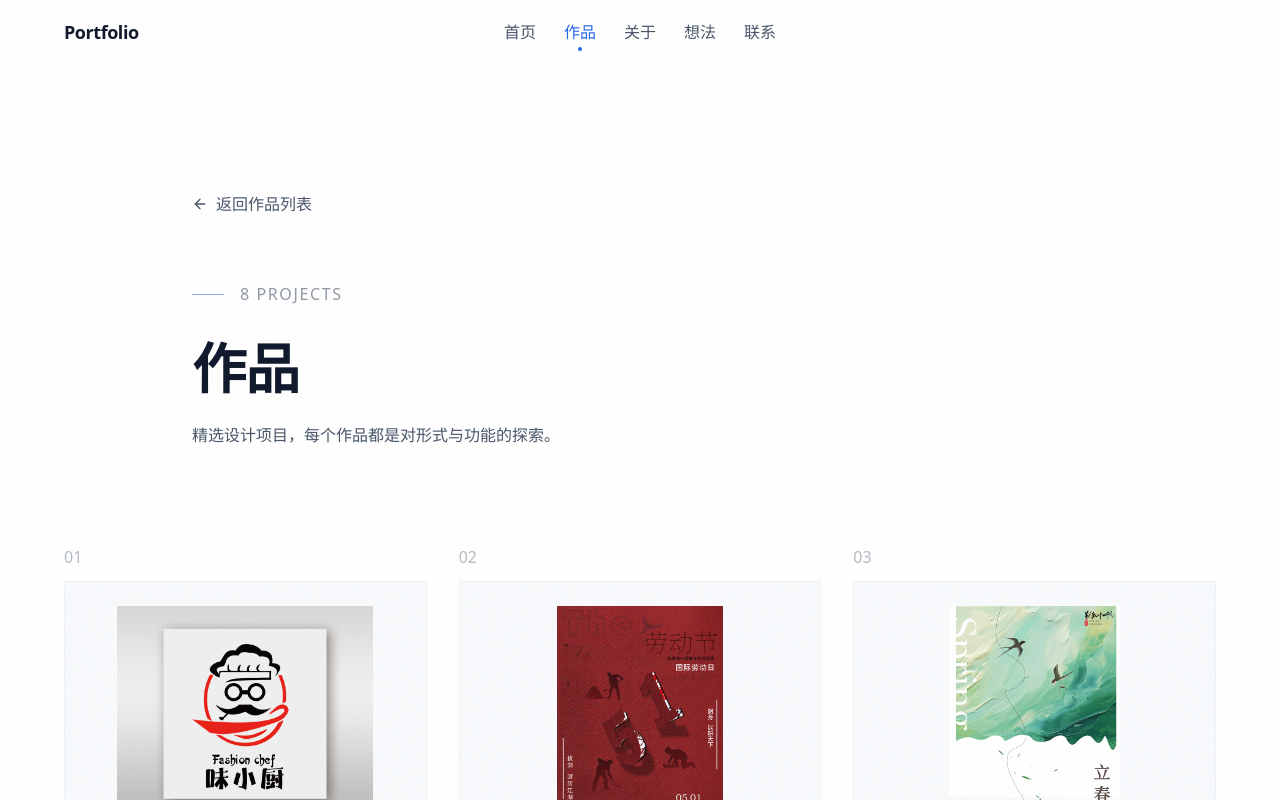
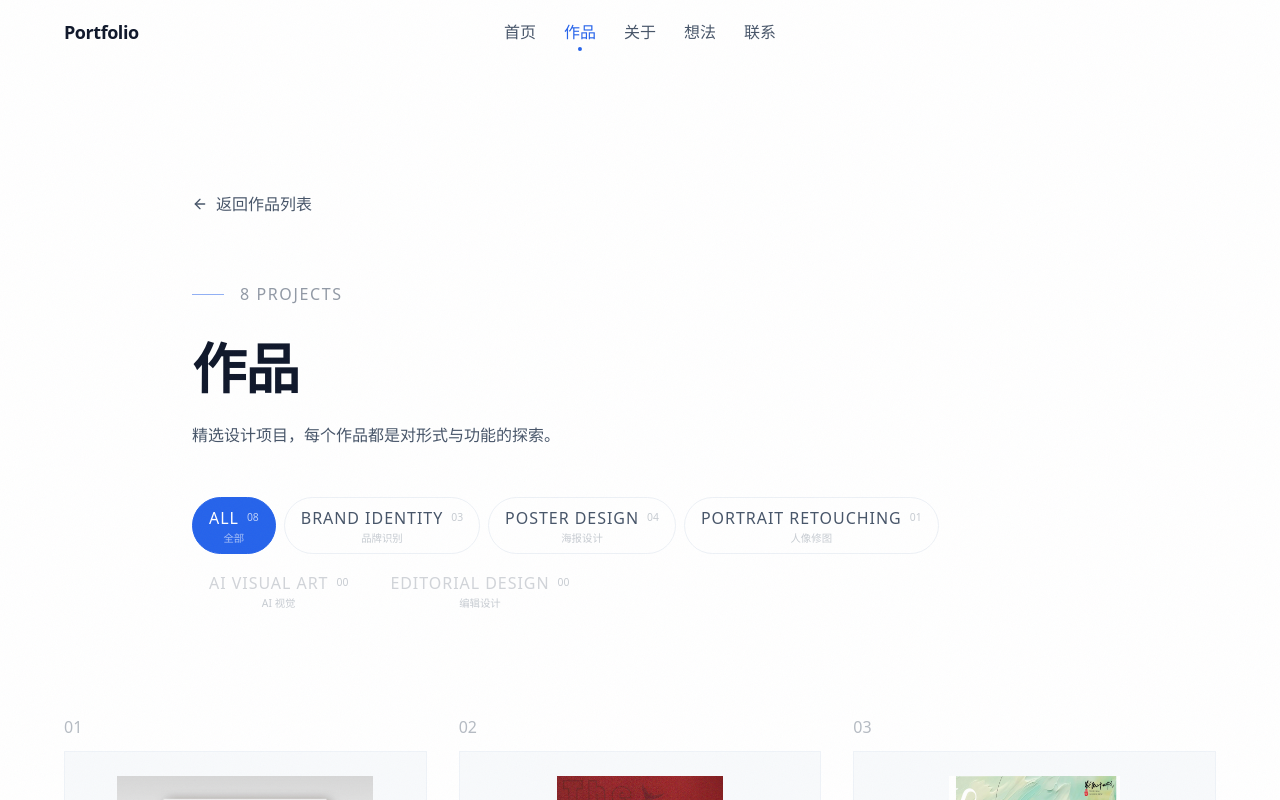
Before and after one commit to maybeable/Ming.-Portfolio-website, a Next.js app: page /works in a window 1280 px wide. Shown: the top 800 px of the page. Built offline with nearby package versions, Linux system fonts and the light colour scheme.

Commit message:
feat: 统一作品分类体系，新增 CategoryFilter 筛选组件
规范化全部 8 个项目为 5 个统一分类（Brand Identity / Poster Design / Portrait Retouching / AI Visual Art / Editorial Design），新增 URL 参数驱动的双语分类筛选栏

```diff
--- a/content/works/Logo设计.mdx
+++ b/content/works/Logo设计.mdx
@@ -1,7 +1,7 @@
 ---
 order: 1
 title: "Logo 设计"
-category: "Restaurant Branding"
+category: "Brand Identity"
 year: "2026"
 cover: "/images/works/logo-design.jpg"
 hero: "https://picsum.photos/seed/logo-design-hero/1600/900"
--- a/content/works/人像修图.mdx
+++ b/content/works/人像修图.mdx
@@ -1,7 +1,7 @@
 ---
 order: 8
 title: "人像修图"
-category: "Photo Retouching"
+category: "Portrait Retouching"
 year: "2026"
 cover: "/images/works/portrait-after.jpg"
 hero: "/images/works/portrait-after.jpg"
--- a/content/works/品牌视觉识别系统.mdx
+++ b/content/works/品牌视觉识别系统.mdx
@@ -1,7 +1,7 @@
 ---
 order: 7
 title: "品牌视觉识别系统"
-category: "品牌设计"
+category: "Brand Identity"
 year: "2025"
 cover: "https://picsum.photos/seed/branding-cover/800/600"
 hero: "https://picsum.photos/seed/branding-hero/1600/900"
--- a/content/works/波浪海报.mdx
+++ b/content/works/波浪海报.mdx
@@ -1,7 +1,7 @@
 ---
 order: 5
 title: "波浪海报"
-category: "海报设计"
+category: "Poster Design"
 year: "2026"
 cover: "/images/works/wave-poster.jpg"
 hero: "/images/works/wave-poster.jpg"
--- a/src/app/works/page.tsx
+++ b/src/app/works/page.tsx
@@ -1,21 +1,33 @@
+import { Suspense } from "react";
 import { Container } from "@/components/layout/Container";
 import { Section } from "@/components/layout/Section";
 import { ProjectCard } from "@/components/cards/ProjectCard";
 import { BackLink } from "@/components/layout/BackLink";
 import { AnimatedContainer } from "@/components/layout/AnimatedContainer";
-import { getAllProjects } from "@/lib/mdx";
+import { CategoryFilter } from "@/components/ui/CategoryFilter";
+import { getAllProjects, getCategoriesWithCount } from "@/lib/mdx";
+import { isValidCategory } from "@/lib/categories";
 
 export const metadata = {
   title: "作品",
   description: "平面设计作品集",
 };
 
-export default function WorksPage() {
-  const projects = getAllProjects();
+export default async function WorksPage({
+  searchParams,
+}: {
+  searchParams: Promise<{ category?: string }>;
+}) {
+  const allProjects = getAllProjects();
+  const categoriesWithCount = getCategoriesWithCount();
+  const { category } = await searchParams;
+
+  const filteredProjects = category && isValidCategory(category)
+    ? allProjects.filter((p) => p.frontmatter.category === category)
+    : allProjects;
 
   return (
     <>
-      {/* 头部 */}
       <Section className="pt-32 pb-16 md:pt-48 md:pb-24">
         <Container size="narrow">
           <AnimatedContainer>
@@ -24,11 +36,10 @@ export default function WorksPage() {
 
           <AnimatedContainer delay={0.1}>
             <div className="mt-12 md:mt-16">
-              {/* 装饰线 */}
               <div className="flex items-center gap-4 mb-8">
                 <span className="block w-8 h-px bg-primary/50" />
                 <span className="text-caption uppercase tracking-[0.1em] text-foreground-muted/60 font-medium">
-                  {projects.length} Projects
+                  {filteredProjects.length} Projects
                 </span>
               </div>
 
@@ -40,24 +51,42 @@ export default function WorksPage() {
               </p>
             </div>
           </AnimatedContainer>
+
+          <AnimatedContainer delay={0.2}>
+            <div className="mt-12">
+              <Suspense
+                fallback={
+                  <div className="flex gap-2">
+                    {Array.from({ length: 6 }).map((_, i) => (
+                      <div
+                        key={i}
+                        className="h-9 w-24 rounded-full bg-background-soft animate-pulse"
+                      />
+                    ))}
+                  </div>
+                }
+              >
+                <CategoryFilter categoriesWithCount={categoriesWithCount} />
+              </Suspense>
+            </div>
+          </AnimatedContainer>
         </Container>
       </Section>
 
-      {/* 作品网格 */}
       <Section className="pt-0 pb-24 md:pb-32">
         <Container>
-          {projects.length === 0 ? (
+          {filteredProjects.length === 0 ? (
             <AnimatedContainer>
               <div className="text-center py-32">
                 <p className="text-h3 text-foreground-muted/30">暂无作品</p>
                 <p className="text-body text-foreground-muted/40 mt-2">
-                  作品将陆续上线
+                  该分类下的作品将陆续上线
                 </p>
               </div>
             </AnimatedContainer>
           ) : (
             <div className="grid grid-cols-1 md:grid-cols-2 lg:grid-cols-3 gap-x-8 gap-y-16 md:gap-y-20">
-              {projects.map((project, i) => (
+              {filteredProjects.map((project, i) => (
                 <AnimatedContainer key={project.slug} delay={i * 0.08}>
                   <ProjectCard
                     title={project.frontmatter.title}
--- /dev/null
+++ b/src/components/ui/CategoryFilter.tsx
@@ -0,0 +1,102 @@
+"use client";
+
+import { useRouter, useSearchParams } from "next/navigation";
+import { motion } from "framer-motion";
+import { CATEGORIES, CATEGORY_LABELS, type Category } from "@/lib/categories";
+import type { CategoryWithCount } from "@/lib/mdx";
+
+interface CategoryFilterProps {
+  categoriesWithCount: CategoryWithCount[];
+}
+
+export function CategoryFilter({ categoriesWithCount }: CategoryFilterProps) {
+  const router = useRouter();
+  const searchParams = useSearchParams();
+  const activeCategory = searchParams.get("category") ?? null;
+
+  function handleFilter(category: Category | null) {
+    const params = new URLSearchParams(searchParams.toString());
+    if (category) {
+      params.set("category", category);
+    } else {
+      params.delete("category");
+    }
+    const query = params.toString();
+    router.push(`/works${query ? `?${query}` : ""}`, { scroll: false });
+  }
+
+  const totalCount = categoriesWithCount.reduce((sum, c) => sum + c.count, 0);
+
+  return (
+    <div className="flex flex-wrap items-center gap-2">
+      <FilterPill
+        label="All"
+        sublabel="全部"
+        count={totalCount}
+        isActive={activeCategory === null}
+        onClick={() => handleFilter(null)}
+      />
+      {categoriesWithCount.map(({ category, count }) => (
+        <FilterPill
+          key={category}
+          label={CATEGORY_LABELS[category].en}
+          sublabel={CATEGORY_LABELS[category].zh}
+          count={count}
+          isActive={activeCategory === category}
+          onClick={() => handleFilter(category)}
+        />
+      ))}
+    </div>
+  );
+}
+
+function FilterPill({
+  label,
+  sublabel,
+  count,
+  isActive,
+  onClick,
+}: {
+  label: string;
+  sublabel: string;
+  count: number;
+  isActive: boolean;
+  onClick: () => void;
+}) {
+  return (
+    <motion.button
+      onClick={onClick}
+      whileTap={{ scale: 0.97 }}
+      className={`
+        relative inline-flex flex-col items-center px-4 py-2
+        rounded-full border transition-colors duration-300 min-w-[4.5rem]
+        ${
+          isActive
+            ? "bg-primary text-white border-primary"
+            : count === 0
+              ? "text-foreground-muted/25 border-transparent cursor-default"
+              : "text-foreground-muted border-border/60 hover:border-primary/40 hover:text-foreground"
+        }
+      `}
+      disabled={count === 0}
+    >
+      <span className="inline-flex items-center gap-2 text-caption uppercase tracking-[0.06em] font-medium">
+        {label}
+        <span
+          className={`tabular-nums text-[0.65rem] tracking-normal ${
+            isActive ? "text-white/70" : "text-foreground-muted/30"
+          }`}
+        >
+          {String(count).padStart(2, "0")}
+        </span>
+      </span>
+      <span
+        className={`text-[0.65rem] leading-tight mt-0.5 ${
+          isActive ? "text-white/60" : "text-foreground-muted/30"
+        }`}
+      >
+        {sublabel}
+      </span>
+    </motion.button>
+  );
+}
--- /dev/null
+++ b/src/lib/categories.ts
@@ -0,0 +1,33 @@
+export const CATEGORIES = [
+  "Brand Identity",
+  "Poster Design",
+  "Portrait Retouching",
+  "AI Visual Art",
+  "Editorial Design",
+] as const;
+
+export type Category = (typeof CATEGORIES)[number];
+
+export function isValidCategory(value: string): value is Category {
+  return CATEGORIES.includes(value as Category);
+}
+
+export function getCategoryLabel(category: Category): string {
+  return category;
+}
+
+export const CATEGORY_LABELS: Record<Category, { en: string; zh: string }> = {
+  "Brand Identity": { en: "Brand Identity", zh: "品牌识别" },
+  "Poster Design": { en: "Poster Design", zh: "海报设计" },
+  "Portrait Retouching": { en: "Portrait Retouching", zh: "人像修图" },
+  "AI Visual Art": { en: "AI Visual Art", zh: "AI 视觉" },
+  "Editorial Design": { en: "Editorial Design", zh: "编辑设计" },
+};
+
+export const CATEGORY_META: Record<Category, string> = {
+  "Brand Identity": "Brand visual identity, logo design, and VI systems",
+  "Poster Design": "Poster design, event promotion, and visual campaigns",
+  "Portrait Retouching": "Portrait retouching, photo enhancement, and commercial post-production",
+  "AI Visual Art": "AI-generated visuals, concept design, and creative experiments",
+  "Editorial Design": "Magazine layouts, book design, and typographic systems",
+};
--- a/src/lib/mdx.tsx
+++ b/src/lib/mdx.tsx
@@ -2,6 +2,8 @@ import fs from "fs";
 import path from "path";
 import matter from "gray-matter";
 import { MDXRemote } from "next-mdx-remote/rsc";
+import type { Category } from "@/lib/categories";
+import { CATEGORIES } from "@/lib/categories";
 
 const contentDir = path.join(process.cwd(), "content/works");
 
@@ -25,6 +27,11 @@ export interface Project {
   slug: string;
   frontmatter: ProjectFrontmatter;
   content: string;
+}
+
+export interface CategoryWithCount {
+  category: Category;
+  count: number;
 }
 
 export function getProjectSlugs(): string[] {
@@ -56,6 +63,14 @@ export function getAllProjects(): Project[] {
     .sort((a, b) => (a.frontmatter.order ?? 99) - (b.frontmatter.order ?? 99));
 }
 
+export function getCategoriesWithCount(): CategoryWithCount[] {
+  const projects = getAllProjects();
+  return CATEGORIES.map((category) => ({
+    category,
+    count: projects.filter((p) => p.frontmatter.category === category).length,
+  }));
+}
+
 export async function MDXContent({ source }: { source: string }) {
   return (
     <div className="prose-custom">
```
